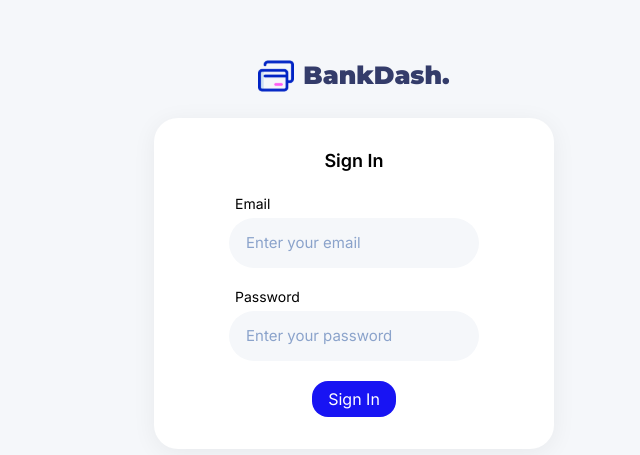
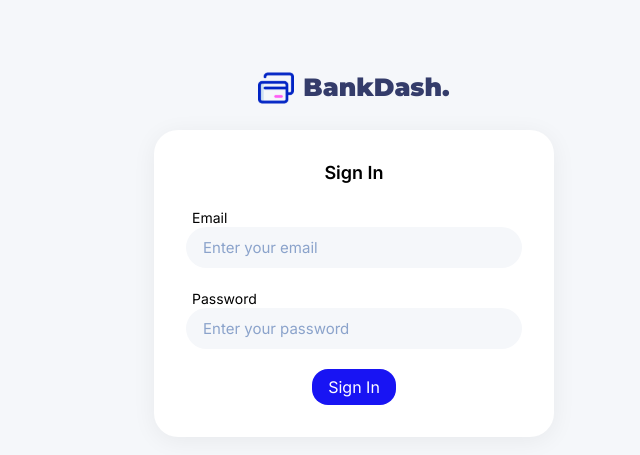
Before and after one commit to anylylina/Admin-panel, a React (Vite) app: page /auth in a window 1280 px wide. Shown: the part 147-602 px from the top of the page, without its empty margins (286-926 px from the left). Built offline with nearby package versions, Linux system fonts and the light colour scheme.

Commit message:
added valid for login page

```diff
--- /dev/null
+++ b/src/constants/errors.ts
@@ -0,0 +1,4 @@
+export const ERROR = {
+  EMAIL: 'Email is not correct',
+  PASSWORD: 'Password is not correct',
+} as const;
--- a/src/pages/login/login-page.module.scss
+++ b/src/pages/login/login-page.module.scss
@@ -55,6 +55,7 @@
   display: flex;
   flex-direction: column;
   gap: 6px;
+  width: 100%;
 
   label {
     font-size: 14px;
--- a/src/pages/login/login-page.tsx
+++ b/src/pages/login/login-page.tsx
@@ -4,16 +4,52 @@ import { useState } from 'react';
 import { Input } from '../../ui/inputs/input';
 import { LogoIcon } from '../../ui/icons/logo-icon';
 import { useNavigate } from 'react-router-dom';
+import { ERROR } from '../../constants/errors';
 
 export const LoginPage = () => {
+  const navigate = useNavigate();
+
   const [email, setEmail] = useState('');
   const [password, setPassword] = useState('');
-  const navigate = useNavigate();
+  const [emailError, setEmailError] = useState('');
+  const [passwordError, setPasswordError] = useState('');
 
-  const handleLogin = () => {
-    if (email && password) {
-      navigate('/dashboard');
+  const isValidEmail = (value: string): boolean => {
+    return /^[^\s@]+@[^\s@]+\.[^\s@]+$/.test(value);
+  };
+
+  const handleBlurEmail = () => {
+    if (!isValidEmail(email)) {
+      setEmailError(ERROR.EMAIL);
     }
+  };
+
+  const handleChangeEmail = (e: React.ChangeEvent<HTMLInputElement>) => {
+    setEmail(e.target.value);
+    setEmailError('');
+  };
+
+  const handleChangePassword = (e: React.ChangeEvent<HTMLInputElement>) => {
+    setPassword(e.target.value);
+    setPasswordError('');
+  };
+
+  const handleBlurPassword = () => {
+    if (!isValidPassword(password)) {
+      setPasswordError(ERROR.PASSWORD);
+    }
+  };
+
+  const isValidPassword = (value: string): boolean => {
+    return value.length >= 6;
+  };
+
+  const handleSubmit = (event: React.FormEvent<HTMLFormElement>) => {
+    event.preventDefault();
+    if (!isValidEmail(email) || !isValidPassword(password)) {
+      return;
+    }
+    navigate('/dashboard');
   };
 
   return (
@@ -25,30 +61,39 @@ export const LoginPage = () => {
 
       <div className={styles.form_box}>
         <h2 className={styles.title}>Sign In</h2>
-        <form className={styles.form} onSubmit={e => e.preventDefault()}>
+        <form className={styles.form} onSubmit={handleSubmit}>
           <div className={styles.input_group}>
-            <label htmlFor="email">Email</label>
             <Input
+              label="Email"
               type="email"
               name="email"
               placeholder="Enter your email"
               value={email}
-              onChange={e => setEmail(e.target.value)}
+              onChange={handleChangeEmail}
+              onBlur={handleBlurEmail}
+              error={emailError}
             />
           </div>
 
           <div className={styles.input_group}>
-            <label htmlFor="password">Password</label>
             <Input
+              label="Password"
               type="password"
               name="password"
               placeholder="Enter your password"
               value={password}
-              onChange={e => setPassword(e.target.value)}
+              onChange={handleChangePassword}
+              onBlur={handleBlurPassword}
+              error={passwordError}
             />
           </div>
 
-          <Button text="Sign In" theme="blue" onClick={handleLogin} />
+          <Button
+            text="Sign In"
+            theme="blue"
+            type="submit"
+            disabled={Boolean(emailError || passwordError)}
+          />
         </form>
       </div>
     </div>
--- a/src/styles/colors.scss
+++ b/src/styles/colors.scss
@@ -6,6 +6,7 @@ $color_blue_pale: #718ebf;
 $color_blue_label: #2d60ff;
 
 $color_gray: #f5f7fa;
+$color_gray_darcest: #808080;
 $color_gray_dark: #f5f7fa65;
 $color_gray_faint: #f5f7fa;
 $color_gray_ligth: #e6eff5;
@@ -18,3 +19,5 @@ $color_white_dark: #dfeaf2;
 $color_green_light: #16dbcc;
 
 $color_black: black;
+
+$color_red: #ff0000;
--- a/src/ui/button/button.module.scss
+++ b/src/ui/button/button.module.scss
@@ -9,6 +9,15 @@
   font-family: 'Inter', sans-serif;
   font-size: 16px;
   cursor: pointer;
+
+  &:disabled {
+    background-color: $color_gray_darcest;
+    cursor: auto;
+
+    &:hover {
+      background-color: $color_gray_darcest;
+    }
+  }
 }
 
 .blue {
--- a/src/ui/button/button.tsx
+++ b/src/ui/button/button.tsx
@@ -4,14 +4,25 @@ import styles from './button.module.scss';
 type Props = {
   text?: string;
   theme?: 'blue' | 'gray';
-  onClick: () => void;
+  onClick?: () => void;
   icon?: React.ReactNode;
+  type?: 'submit' | 'button';
+  disabled?: boolean;
 };
 
-export const Button = ({ text, theme = 'gray', onClick, icon }: Props) => {
+export const Button = ({
+  text,
+  theme = 'gray',
+  onClick,
+  icon,
+  type = 'button',
+  disabled = false,
+}: Props) => {
   return (
     <button
       onClick={onClick}
+      type={type}
+      disabled={disabled}
       className={`${styles.button} ${theme === 'gray' ? styles.gray : styles.blue}`}
     >
       {text}
--- a/src/ui/inputs/input/input.module.scss
+++ b/src/ui/inputs/input/input.module.scss
@@ -1,14 +1,17 @@
 @use '@/styles/colors.scss' as *;
+
+.wrapper {
+  width: 100%;
+}
 
 .input {
   font-family: 'Inter', sans-serif;
-  padding: 8px 16px;
+  padding: 10px 16px;
   border: 1px solid transparent;
   border-radius: 40px;
   font-size: 15px;
   background-color: $color_gray;
   width: 100%;
-  height: 50px;
 
   &::placeholder {
     color: $color_blue_faint;
@@ -19,3 +22,9 @@
     border-color: $color_blue_faint;
   }
 }
+
+.error {
+  color: $color_red;
+  font-size: 12px;
+  padding-left: 14px;
+}
--- a/src/ui/inputs/input/input.tsx
+++ b/src/ui/inputs/input/input.tsx
@@ -6,9 +6,12 @@ type Props = {
   name?: string;
   placeholder?: string;
   value?: string;
-  onChange?: (e: React.ChangeEvent<HTMLInputElement>) => void;
+  onChange: (e: React.ChangeEvent<HTMLInputElement>) => void;
+  onBlur?: () => void;
   className?: string;
   disabled?: boolean;
+  error?: string;
+  label?: string;
 };
 
 export const Input = ({
@@ -17,18 +20,26 @@ export const Input = ({
   placeholder,
   value,
   onChange,
+  onBlur,
+  disabled = false,
   className = '',
-  disabled = false,
+  label = '',
+  error = '',
 }: Props) => {
   return (
+    <div className={styles.wrapper}>
+      {label && <label>{label}</label>}
       <input
         type={type}
         name={name}
         placeholder={placeholder}
         value={value}
         onChange={onChange}
+        onBlur={onBlur}
         className={`${styles.input} ${className}`}
         disabled={disabled}
       />
+      {error && <span className={styles.error}>{error}</span>}
+    </div>
   );
 };
```
Lines whose indentation alone changed are shown as unchanged.
